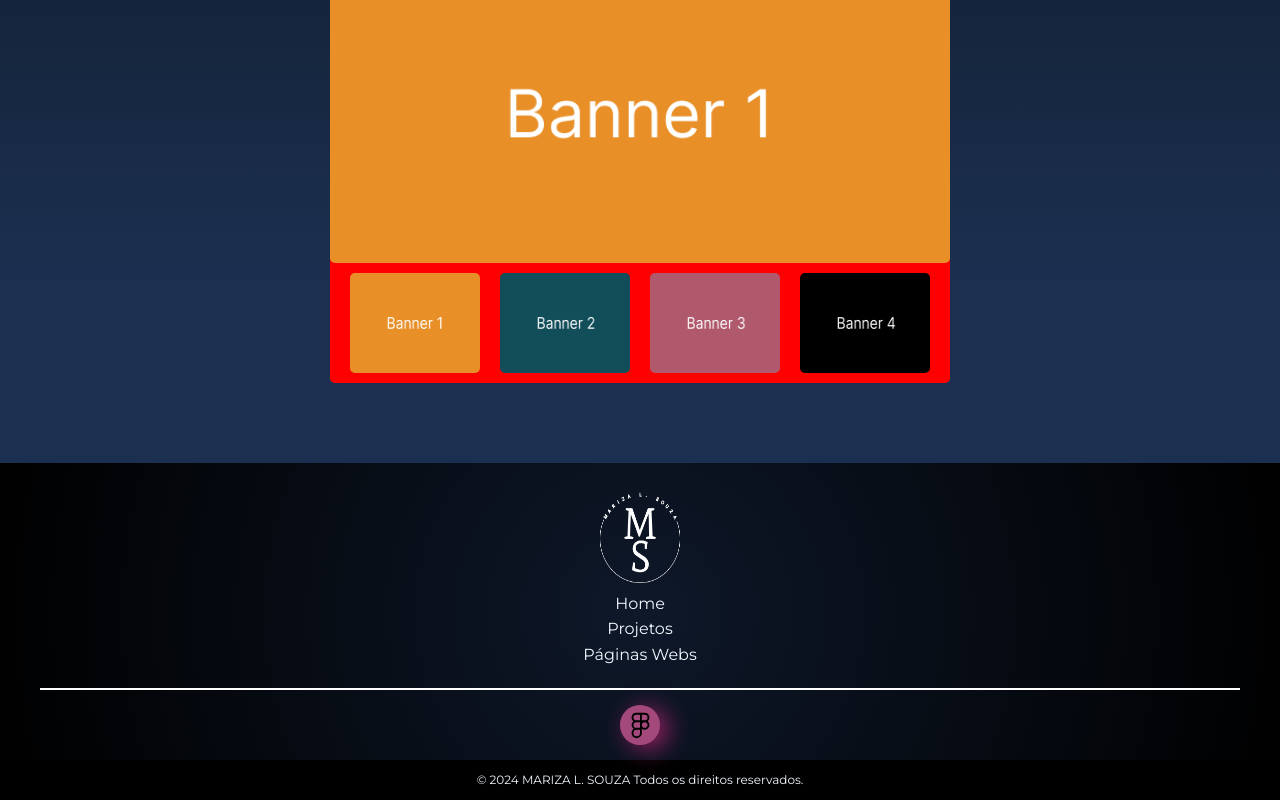
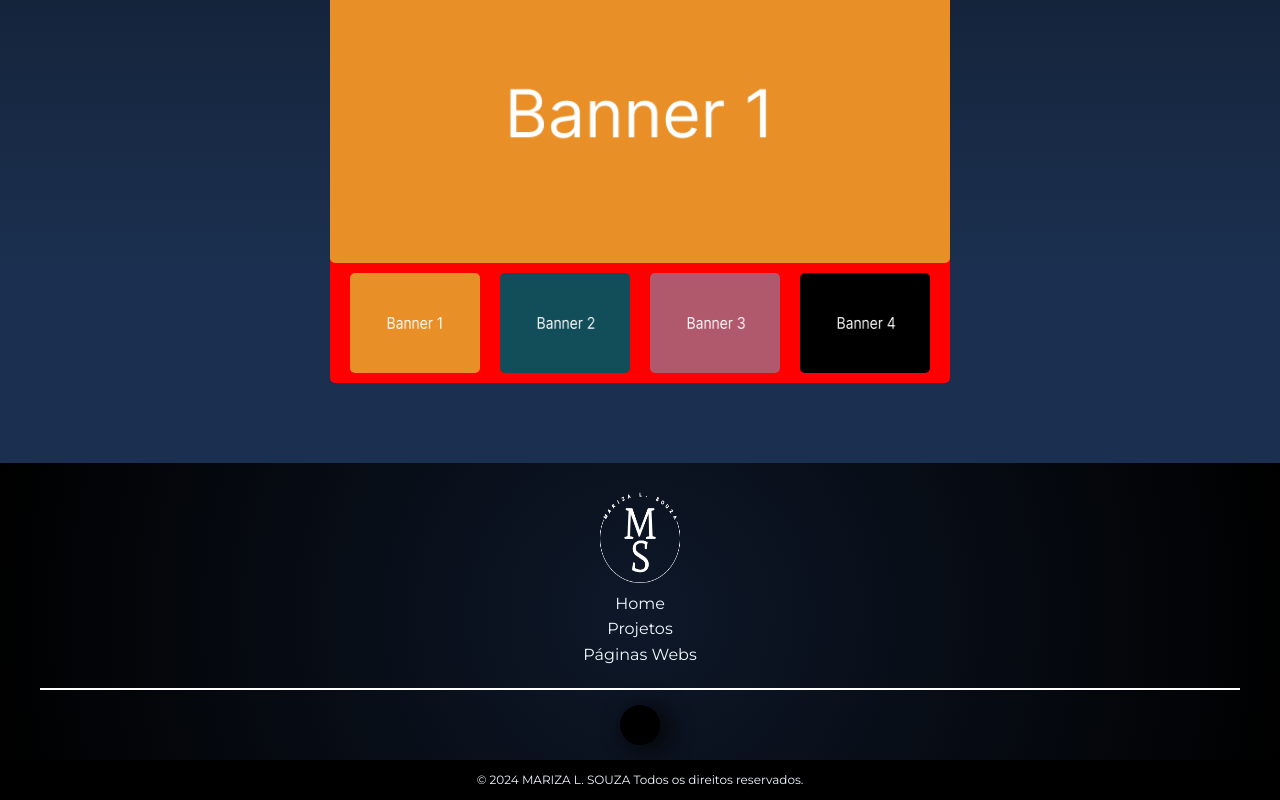
Before and after one commit to MarizaDEV/portfolio_web, a React (Vite) app: page /portfolio-web/home in a window 1280 px wide. Shown: the part 1371-2171 px from the top of the page. Built offline with nearby package versions, Linux system fonts and the light colour scheme.

Commit message:
Adicionando icon do rodapé

```diff
--- a/src/app/shared/components/Footer/index.tsx
+++ b/src/app/shared/components/Footer/index.tsx
@@ -8,14 +8,13 @@ import {
 } from "./styles/styles";
 
 import logo from "../../assets/images/logo_light.png";
-import { Icones } from "../Icones/Icones";
 
 import figma from "../../assets/icones/figma.svg";
+import { IconFooter } from "../IconFooter";
 
 const iconsContacts = [
   {
     image: figma,
-    title: "Figma",
   },
 ];
 
@@ -43,7 +42,7 @@ export const Footer = () => {
       </LineStyle>
       <BoxContacts>
         {iconsContacts.map((icon, index) => (
-          <Icones key={index} image={icon.image} title={icon.title} />
+          <IconFooter key={index} image={icon.image} />
         ))}
       </BoxContacts>
       <BoxEnd>
--- /dev/null
+++ b/src/app/shared/components/IconFooter/index.tsx
@@ -0,0 +1,17 @@
+import { BoxiconFooter, IconContainerFooter } from "./styles/styles";
+
+interface IconesProps {
+  image: string;
+}
+export const IconFooter: React.FC<IconesProps> = ({ image }) => {
+  return (
+    <IconContainerFooter>
+      <BoxiconFooter>
+        <img
+          src={image}
+          style={{ width: "100%", height: "100%", padding: "5px" }}
+        />
+      </BoxiconFooter>
+    </IconContainerFooter>
+  );
+};
--- /dev/null
+++ b/src/app/shared/components/IconFooter/styles/styles.ts
@@ -0,0 +1,25 @@
+import styled from "styled-components";
+
+export const BoxiconFooter = styled.div`
+  width: 40px;
+  height: 40px;
+  background: #000;
+  border-radius: 50px;
+  box-shadow: 8px 4px 25px rgba(4, 4, 4, 1);
+  transition: transform 0.2s;
+  cursor: pointer;
+  position: relative;
+
+  &:hover {
+    transform: scale(1.2);
+  }
+`;
+
+export const IconContainerFooter = styled.div`
+  position: relative;
+  display: inline-block;
+
+  &:hover div {
+    visibility: visible;
+  }
+`;
```
